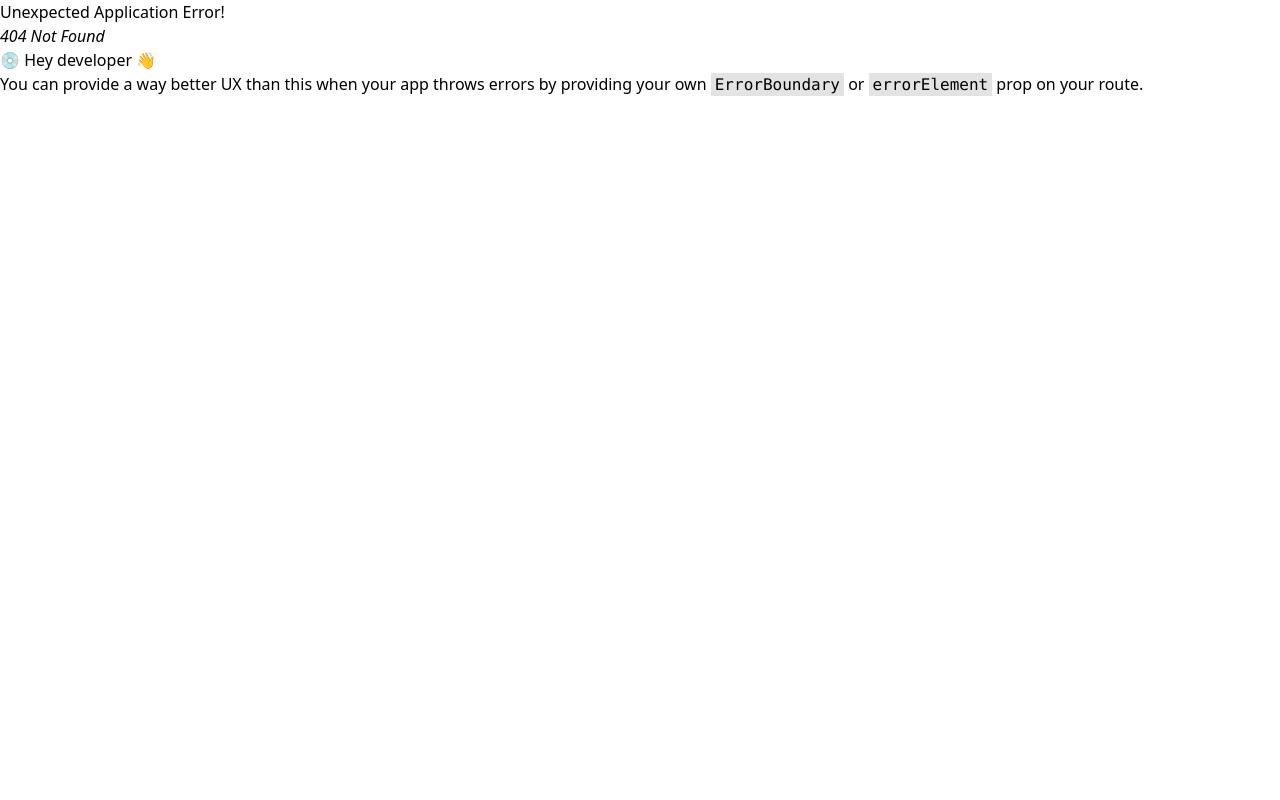
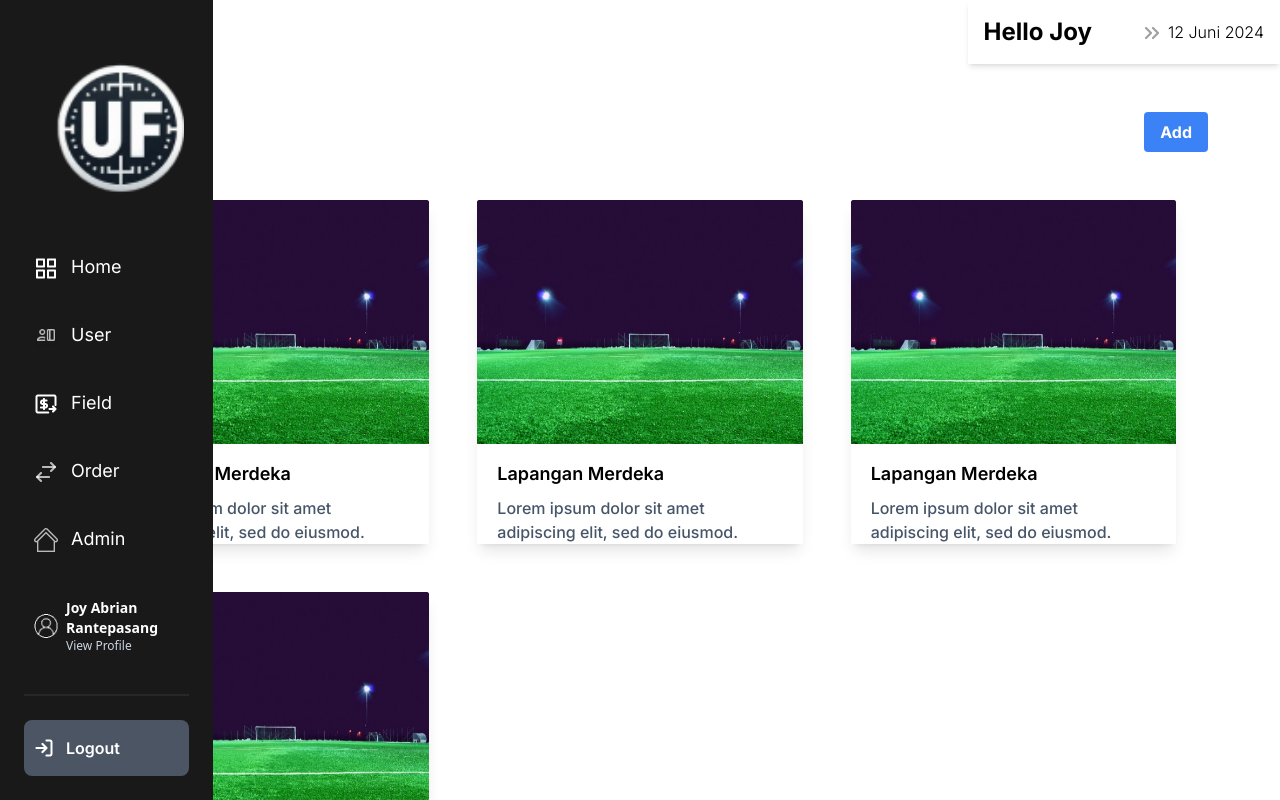
Before and after one commit to JoyAbrian/UrbanField-client, a React (Vite) app: page /dashboard/fields in a window 1280 px wide. Before the commit this address had no page. Built offline with nearby package versions, Linux system fonts and the light colour scheme.

Commit message:
feat: dashboard field

```diff
--- /dev/null
+++ b/src/components/Elements/Card/DashboardFieldCard.jsx
@@ -0,0 +1,16 @@
+const DashboardFieldCard = (props) => {
+    const { image = "/img/dashboard_item/field_example.png", name, description } = props;
+    return (
+        <div className="w-full p-4">
+            <div className="rounded-md shadow-lg">
+                <img src={image} alt="field" />
+                <div className="bg-white px-5 font-Inter">
+                    <h1 className="text-lg font-semibold mt-4">{name}</h1>
+                    <p className="mt-2 w-full text-[#475569]">{description}</p>
+                </div>
+            </div>
+        </div>
+    );
+}
+
+export default DashboardFieldCard;
--- /dev/null
+++ b/src/components/Fragments/Dashboard/dashboard_fields.jsx
@@ -0,0 +1,20 @@
+import DashboardFieldCard from "../../Elements/Card/DashboardFieldCard";
+
+const DashboardFields = () => {
+    return (
+        <div className="mt-5 mx-10 font-Inter font-medium">
+            <div className="mx-4 mt-8 flex justify-between">
+                <h1 className="text-2xl font-medium">Lapangan</h1>
+                <button className="bg-blue-500 hover:bg-blue-700 text-white font-bold py-2 px-4 rounded">Add</button>
+            </div>
+            <div className="grid grid-cols-3 gap-4 mx-8 mt-8">
+                <DashboardFieldCard name="Lapangan Merdeka" description="Lorem ipsum dolor sit amet adipiscing elit, sed do eiusmod."/>
+                <DashboardFieldCard name="Lapangan Merdeka" description="Lorem ipsum dolor sit amet adipiscing elit, sed do eiusmod."/>
+                <DashboardFieldCard name="Lapangan Merdeka" description="Lorem ipsum dolor sit amet adipiscing elit, sed do eiusmod."/>
+                <DashboardFieldCard name="Lapangan Merdeka" description="Lorem ipsum dolor sit amet adipiscing elit, sed do eiusmod."/>
+            </div>
+        </div>
+    )
+}
+
+export default DashboardFields;
--- a/src/components/Layouts/Dashboard/DashboardNavbar.jsx
+++ b/src/components/Layouts/Dashboard/DashboardNavbar.jsx
@@ -7,7 +7,7 @@ const DashboardNavbar = () => {
     }).format(date);
 
     return (
-        <nav className="shadow-md p-4 select-none">
+        <nav className="shadow-md sticky top-0 bg-white p-4 select-none">
             <div className="container mx-auto flex items-center">
                 <h1 className="text-black font-Inter font-bold text-2xl">Hello Joy</h1>
                 <img src="/img/dashboard_item/chevrons-right.png" className="font-bold ml-12 mt-1"/> <span className="font-light font-Inter ml-1"> {formattedDate}</span>
--- a/src/components/Layouts/Dashboard/DashboardSidebar.jsx
+++ b/src/components/Layouts/Dashboard/DashboardSidebar.jsx
@@ -2,7 +2,7 @@ import { Link } from "react-router-dom";
 
 const DashboardSidebar = () => {
   return (
-    <div className="w-72 h-screen bg-[#191919] text-white px-6 pt-12 pb-4 select-none flex flex-col">
+    <div className="w-full h-screen bg-[#191919] text-white px-6 pt-12 pb-4 select-none flex flex-col">
       <div>
         <img src="/img/icon.png" alt="logo" className="w-32 ml-8 mt-3"/>
         <ul className="mt-10 font-Inter text-lg">
--- a/src/main.jsx
+++ b/src/main.jsx
@@ -9,6 +9,7 @@ import PaymentPage from './pages/payments_page';
 import DashboardPage from './pages/dashboard_page';
 import DashboardHome from './components/Fragments/Dashboard/dashboard_home';
 import DashboardUser from './components/Fragments/Dashboard/dashboard_users';
+import DashboardFields from './components/Fragments/Dashboard/dashboard_fields';
 
 const router = createBrowserRouter([
   {
@@ -39,6 +40,10 @@ const router = createBrowserRouter([
         path: 'users',
         element: <DashboardUser />,
       },
+      {
+        path: 'fields',
+        element: <DashboardFields />,
+      },
     ],
   },
 ]);
--- a/src/pages/dashboard_page.jsx
+++ b/src/pages/dashboard_page.jsx
@@ -5,12 +5,20 @@ import DashboardNavbar from '../components/Layouts/Dashboard/DashboardNavbar';
 
 const DashboardPage = () => {
     return (
-        <div className="flex">
-        <DashboardSidebar />
-        <div className="flex flex-col flex-grow">
-            <DashboardNavbar />
-            <Outlet />
-        </div>
+        <div className="flex h-screen overflow-hidden">
+            <div className="fixed top-0 left-0 h-screen w-1/6 bg-gray-800">
+                <DashboardSidebar />
+            </div>
+
+            <div className="flex flex-col flex-grow ml-1/5 overflow-auto h-full">
+                <div className="fixed top-0 left-1/5 right-0 h-16 bg-gray-900 z-10">
+                    <DashboardNavbar />
+                </div>
+
+                <div className="mt-16 p-4 overflow-auto h-full">
+                    <Outlet />
+                </div>
+            </div>
         </div>
     );
 };
```
Also changed, not shown: public/img/dashboard_item/field_example.png (added).
